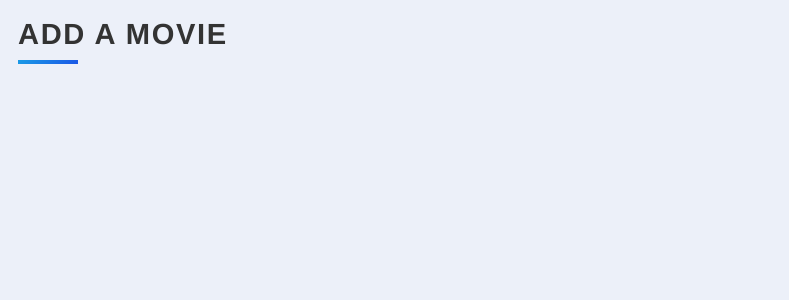
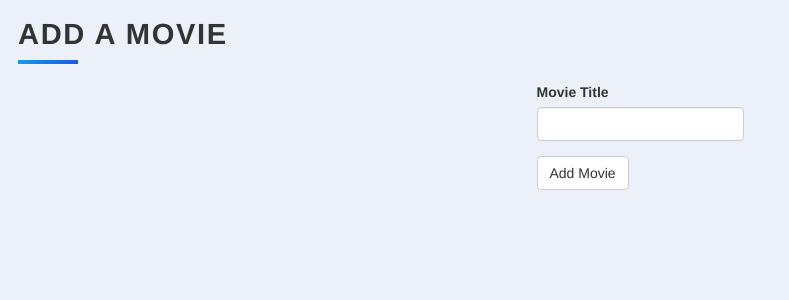
Before and after one commit to lenargasimov/my-top-10-movies, a Flask app: template templates/add.html in a window 1280 px wide. Shown: the top 300 px of the page, without its empty margins (0-789 px from the left). Run offline with Flask 2, Linux system fonts and the light colour scheme; the template is opened without the code that fills it: values that come from a table or form of the project are taken from there, others are empty; some libraries are stand-ins or nearby versions.

Commit message:
feat: added be able to add new movies via the add page

```diff
--- a/main.py
+++ b/main.py
@@ -37,6 +37,11 @@ class RateMovieForm(FlaskForm):
     submit = SubmitField("Done")
 
 
+class FindMovieForm(FlaskForm):
+    title = StringField("Movie Title", validators=[DataRequired()])
+    submit = SubmitField("Add Movie")
+
+
 @app.route("/")
 def home():
     all_movies = Movie.query.all()
@@ -56,5 +61,45 @@ def rate_movie():
     return render_template("edit.html", movie=movie, form=form)
 
 
+@app.route("/delete")
+def delete_movie():
+    movie_id = request.args.get("id")
+    movie = Movie.query.get(movie_id)
+    db.session.delete(movie)
+    db.session.commit()
+    return redirect(url_for("home"))
+
+
+@app.route("/add", methods=["GET", "POST"])
+def add_movie():
+    form = FindMovieForm()
+
+    if form.validate_on_submit():
+        movie_title = form.title.data
+        response = requests.get(MOVIE_DB_SEARCH_URL, params={"api_key": MOVIE_DB_API_KEY, "query": movie_title})
+        data = response.json()["results"]
+        return render_template("select.html", options=data)
+
+    return render_template("add.html", form=form)
+
+
+@app.route("/find")
+def find_movie():
+    movie_api_id = request.args.get("id")
+    if movie_api_id:
+        movie_api_url = f"{MOVIE_DB_INFO_URL}/{movie_api_id}"
+        response = requests.get(movie_api_url, params={"api_key": MOVIE_DB_API_KEY, "language": "en-US"})
+        data = response.json()
+        new_movie = Movie(
+            title=data["title"],
+            year=data["release_date"].split("-")[0],
+            img_url=f"{MOVIE_DB_IMAGE_URL}{data['poster_path']}",
+            description=data["overview"]
+        )
+        db.session.add(new_movie)
+        db.session.commit()
+        return redirect(url_for("home"))
+
+
 if __name__ == '__main__':
     app.run(debug=True)
--- a/templates/add.html
+++ b/templates/add.html
@@ -1,4 +1,6 @@
 {% extends 'bootstrap/base.html' %}
+
+{% import "bootstrap/wtf.html" as wtf %}
 
 {% block styles %}
   {{ super() }}
@@ -12,5 +14,8 @@
 {% block content %}
 <div class="content">
     <h1 class="heading">Add a Movie</h1>
+
+    {{ wtf.quick_form(form, novalidate=True) }}
+
 </div>
 {% endblock %}
--- a/templates/index.html
+++ b/templates/index.html
@@ -32,7 +32,7 @@
         <p class="overview">{{ movie.description }}</p>
 
         <a href="{{ url_for('rate_movie', id=movie.id) }}" class="button">Update</a>
-        <a href="#" class="button delete-button">Delete</a>
+        <a href="{{ url_for('delete_movie', id=movie.id) }}" class="button delete-button">Delete</a>
 
       </div>
     </div>
--- a/templates/select.html
+++ b/templates/select.html
@@ -13,9 +13,12 @@
 {% block content %}
 <div class="container">
     <h1 class="heading">Select Movie</h1>
+
+    {% for movie in options: %}
   <p>
-    <a href="#"> MOVIE TITLE - MOVIE RELEASE DATE</a>
+    <a href="#">{{ movie.title }} - {{ movie.release_date }}</a>
   </p>
+  {% endfor %}
 
 </div>
 {% endblock %}
```
